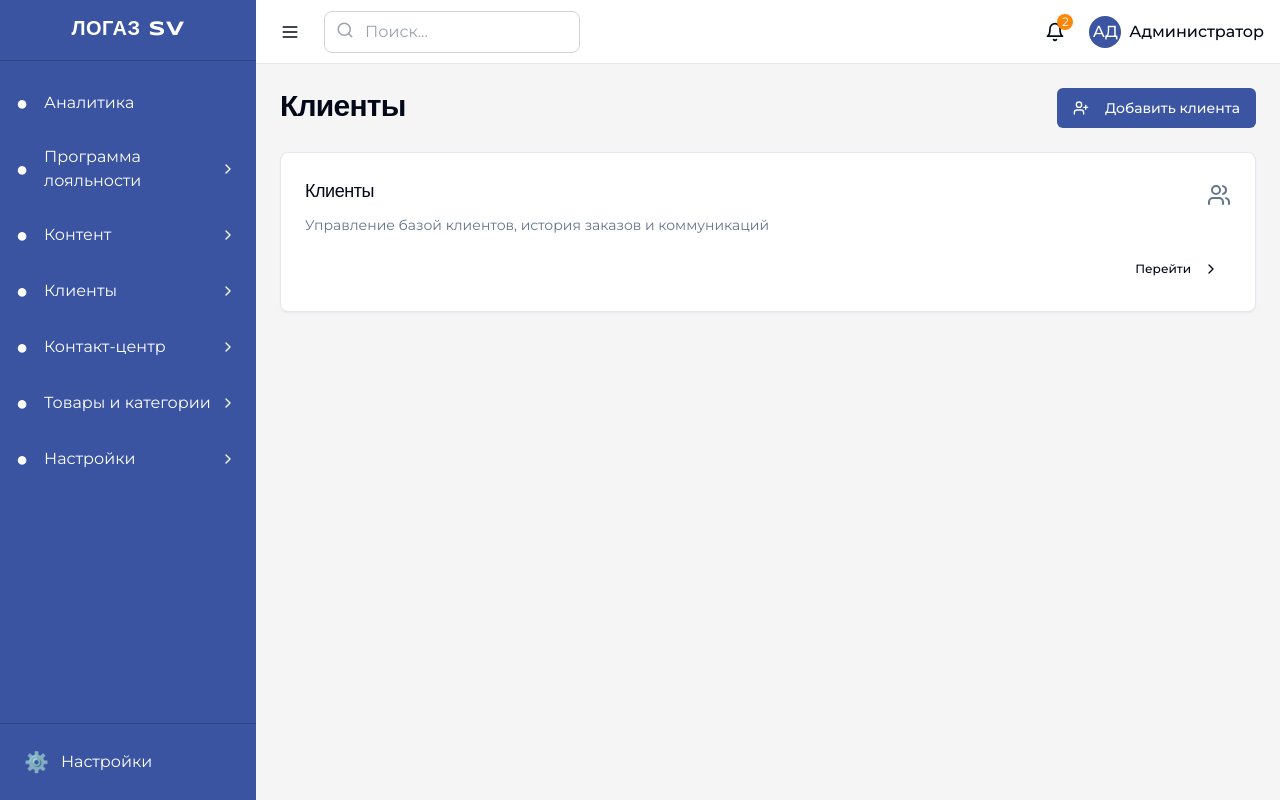
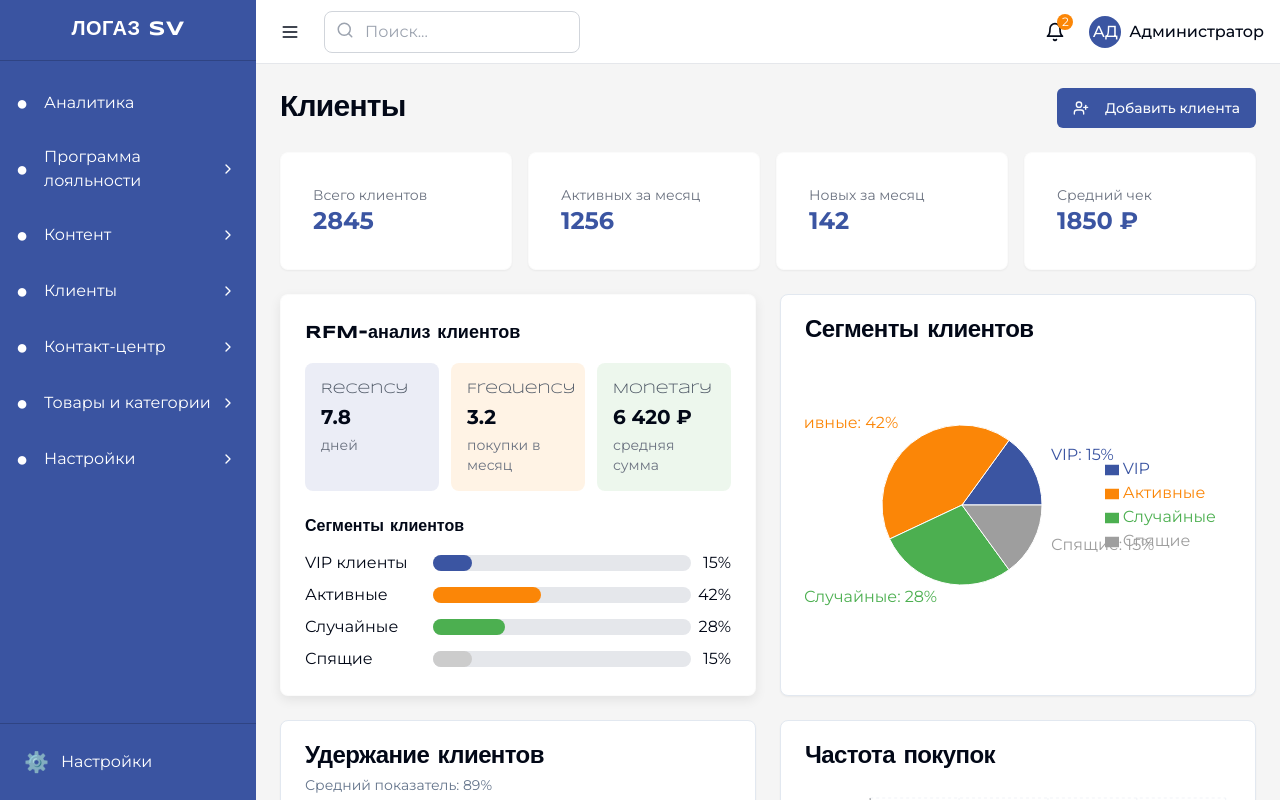
Before and after one commit to MONO-Digital-Studio/logaz-loyalty-crm, a React (Vite) app: page /crm in a window 1280 px wide. Built offline with nearby package versions, Linux system fonts and the light colour scheme.

Commit message:
feat: Implement CRM dashboard
Adds a dashboard with widgets and charts for CRM analytics.

```diff
--- /dev/null
+++ b/src/components/Clients/ClientRetention.tsx
@@ -0,0 +1,52 @@
+
+import React from 'react';
+import { Card, CardContent, CardDescription, CardHeader, CardTitle } from "@/components/ui/card";
+import { AreaChart, Area, XAxis, YAxis, CartesianGrid, Tooltip, ResponsiveContainer } from 'recharts';
+
+interface RetentionData {
+  month: string;
+  retention: number;
+}
+
+interface ClientRetentionProps {
+  data: RetentionData[];
+}
+
+const ClientRetention: React.FC<ClientRetentionProps> = ({ data }) => {
+  const averageRetention = Math.round(
+    data.reduce((sum, item) => sum + item.retention, 0) / data.length
+  );
+
+  return (
+    <Card>
+      <CardHeader>
+        <CardTitle>Удержание клиентов</CardTitle>
+        <CardDescription>
+          Средний показатель: {averageRetention}%
+        </CardDescription>
+      </CardHeader>
+      <CardContent className="h-[250px]">
+        <ResponsiveContainer width="100%" height="100%">
+          <AreaChart
+            data={data}
+            margin={{ top: 10, right: 30, left: 0, bottom: 0 }}
+          >
+            <CartesianGrid strokeDasharray="3 3" vertical={false} />
+            <XAxis dataKey="month" />
+            <YAxis domain={[0, 100]} />
+            <Tooltip formatter={(value) => `${value}%`} />
+            <Area
+              type="monotone"
+              dataKey="retention"
+              stroke="#3B55A2"
+              fill="#3B55A2"
+              fillOpacity={0.3}
+            />
+          </AreaChart>
+        </ResponsiveContainer>
+      </CardContent>
+    </Card>
+  );
+};
+
+export default ClientRetention;
--- /dev/null
+++ b/src/components/Clients/CustomerSegments.tsx
@@ -0,0 +1,44 @@
+
+import React from 'react';
+import { Card, CardContent, CardHeader, CardTitle } from "@/components/ui/card";
+import { PieChart, Pie, Cell, ResponsiveContainer, Legend, Tooltip } from 'recharts';
+
+interface CustomerSegmentsProps {
+  data: { name: string; value: number }[];
+}
+
+const COLORS = ['#3B55A2', '#FB8607', '#4CAF50', '#9E9E9E'];
+
+const CustomerSegments: React.FC<CustomerSegmentsProps> = ({ data }) => {
+  return (
+    <Card>
+      <CardHeader>
+        <CardTitle>Сегменты клиентов</CardTitle>
+      </CardHeader>
+      <CardContent className="h-[300px]">
+        <ResponsiveContainer width="100%" height="100%">
+          <PieChart>
+            <Pie
+              data={data}
+              cx="50%"
+              cy="50%"
+              labelLine={false}
+              outerRadius={80}
+              fill="#8884d8"
+              dataKey="value"
+              label={({ name, percent }) => `${name}: ${(percent * 100).toFixed(0)}%`}
+            >
+              {data.map((entry, index) => (
+                <Cell key={`cell-${index}`} fill={COLORS[index % COLORS.length]} />
+              ))}
+            </Pie>
+            <Tooltip formatter={(value) => `${value}%`} />
+            <Legend layout="vertical" align="right" verticalAlign="middle" />
+          </PieChart>
+        </ResponsiveContainer>
+      </CardContent>
+    </Card>
+  );
+};
+
+export default CustomerSegments;
--- a/src/pages/CrmPage.tsx
+++ b/src/pages/CrmPage.tsx
@@ -4,9 +4,31 @@ import { useNavigate } from 'react-router-dom';
 import { Card, CardContent, CardHeader, CardTitle } from '@/components/ui/card';
 import { Button } from '@/components/ui/button';
 import { Users, UserPlus, ChevronRight } from 'lucide-react';
+import RfmAnalysis from '@/components/Dashboard/RfmAnalysis';
+import StatsSummary from '@/components/Dashboard/StatsSummary';
+import ClientStats from '@/components/Clients/ClientStats';
+import { BarChart } from '@/components/ui/charts';
+import CustomerSegments from '@/components/Clients/CustomerSegments';
+import ClientRetention from '@/components/Clients/ClientRetention';
 
 const CrmPage: React.FC = () => {
   const navigate = useNavigate();
+
+  const segmentData = [
+    { name: 'VIP', value: 15 },
+    { name: 'Активные', value: 42 },
+    { name: 'Случайные', value: 28 },
+    { name: 'Спящие', value: 15 }
+  ];
+
+  const retentionData = [
+    { month: 'Янв', retention: 89 },
+    { month: 'Фев', retention: 92 },
+    { month: 'Мар', retention: 87 },
+    { month: 'Апр', retention: 91 },
+    { month: 'Май', retention: 84 },
+    { month: 'Июн', retention: 88 }
+  ];
 
   return (
     <div className="space-y-6">
@@ -18,11 +40,48 @@ const CrmPage: React.FC = () => {
         </Button>
       </div>
 
-      <div className="grid grid-cols-1 gap-6">
+      <ClientStats
+        totalClients={2845}
+        activeClients={1256}
+        newClients={142}
+        averageCheck={1850}
+      />
+
+      <div className="grid grid-cols-1 md:grid-cols-2 gap-6">
+        <RfmAnalysis />
+        <CustomerSegments data={segmentData} />
+      </div>
+
+      <div className="grid grid-cols-1 md:grid-cols-2 gap-6">
+        <ClientRetention data={retentionData} />
+
+        <Card>
+          <CardHeader>
+            <CardTitle>Частота покупок</CardTitle>
+          </CardHeader>
+          <CardContent className="h-[300px]">
+            <BarChart
+              data={[
+                { name: '1 раз', purchases: 35 },
+                { name: '2-5 раз', purchases: 42 },
+                { name: '6-10 раз', purchases: 18 },
+                { name: '11+ раз', purchases: 5 }
+              ]}
+              index="name"
+              categories={["purchases"]}
+              colors={["#3B55A2"]}
+              valueFormatter={(value) => `${value}%`}
+              showXAxis={true}
+              showYAxis={true}
+            />
+          </CardContent>
+        </Card>
+      </div>
+
       <Card className="hover:bg-accent/50 transition-colors cursor-pointer"
             onClick={() => navigate('/crm/clients')}>
         <CardHeader className="flex flex-row items-center justify-between pb-2">
-            <CardTitle className="text-lg font-medium">Клиенты</CardTitle>
+          <CardTitle className="text-lg font-medium">Управление клиентами</CardTitle>
           <Users className="h-6 w-6 text-muted-foreground" />
         </CardHeader>
         <CardContent>
@@ -37,7 +96,6 @@ const CrmPage: React.FC = () => {
         </CardContent>
       </Card>
     </div>
-    </div>
   );
 };
 
```
Lines whose indentation alone changed are shown as unchanged.
